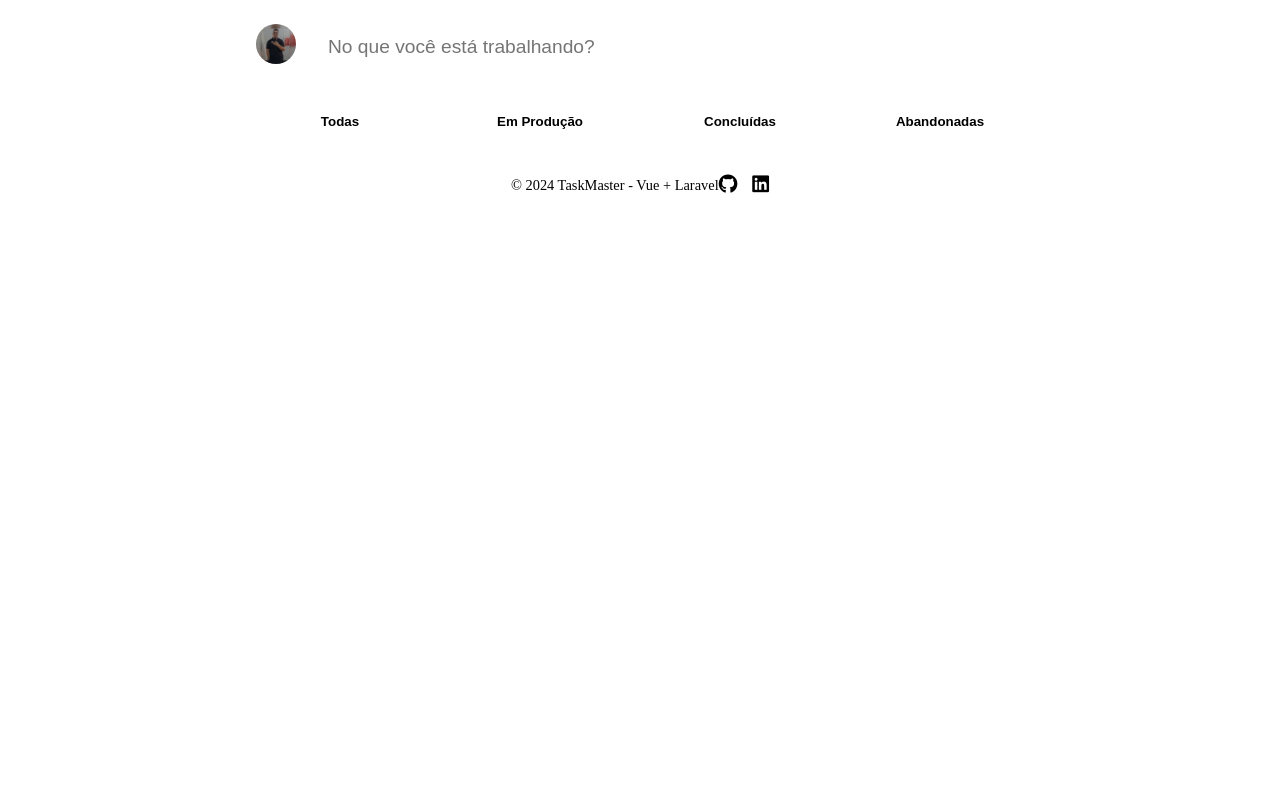
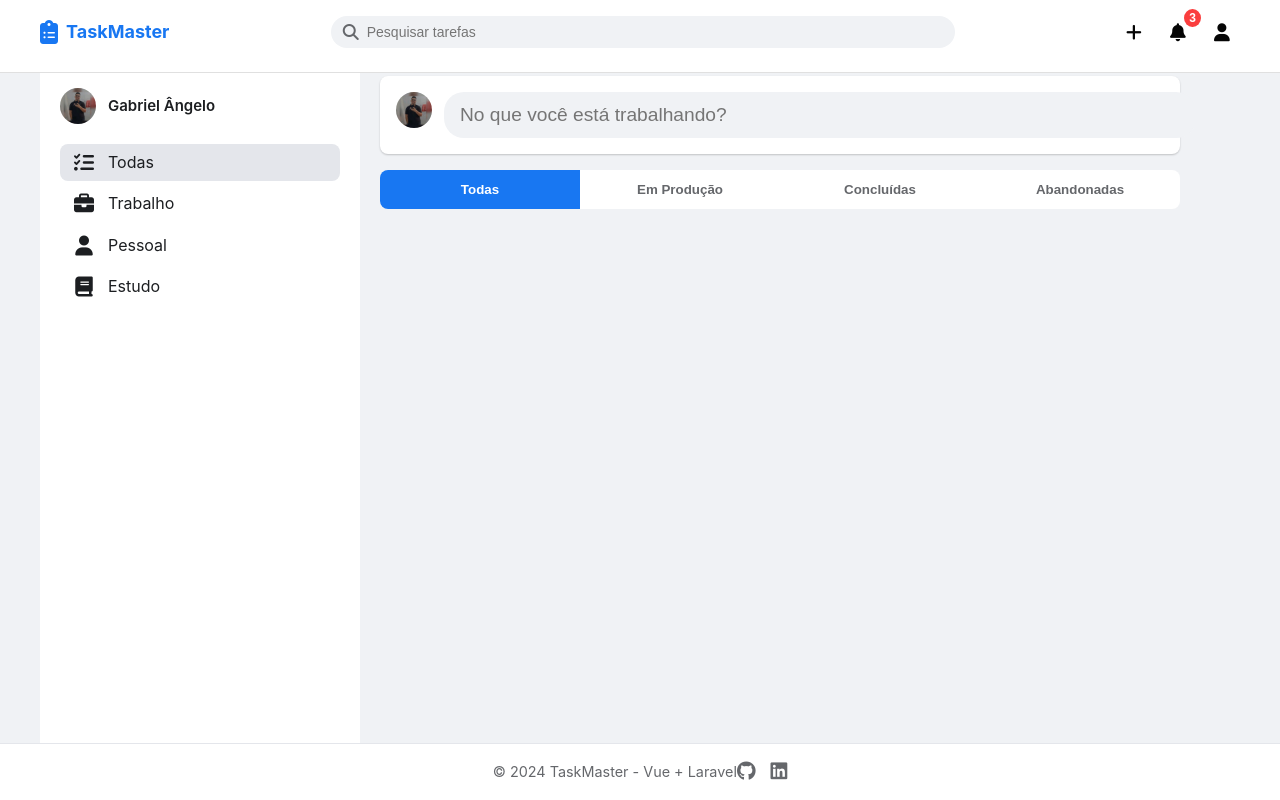
Before and after one commit to DevAngeloOliveira/Vue-TodoList-Front, a Vue app: page / in a window 1280 px wide. Built offline with nearby package versions, Linux system fonts and the light colour scheme.

Commit message:
ajustando

```diff
--- a/src/App.vue
+++ b/src/App.vue
@@ -1,20 +1,17 @@
 <script setup lang="ts">
-// Importação dos componentes e funções necessárias
 import Header from "./components/Header.vue";
 import TodoList from "./components/TodoList.vue";
 import Footer from "./components/Footer.vue";
 import { ref } from "vue";
 
-// Definição da interface Todo
 interface Todo {
   id: number;
   text: string;
   status: "emProducao" | "concluida" | "abandonada";
   category: "trabalho" | "pessoal" | "estudo";
-  subTasks: any[]; // TODO: Definir uma interface específica para SubTask
+  subTasks: any[]; // Você pode definir uma interface para SubTask se necessário
 }
 
-// Array de categorias disponíveis
 const categories = [
   { value: "todas", label: "Todas" },
   { value: "trabalho", label: "Trabalho" },
@@ -22,23 +19,19 @@ const categories = [
   { value: "estudo", label: "Estudo" },
 ];
 
-// Estado reativo para o filtro ativo e lista de todos
 const activeFilter = ref("todas");
 const todos = ref<Todo[]>([]);
 
-// Função para atualizar o filtro ativo
 const setFilter = (filter: string) => {
   activeFilter.value = filter;
 };
 
-// Função para adicionar uma nova tarefa
 const addTodo = (newTodo: Omit<Todo, "id">) => {
   const id =
     todos.value.length > 0 ? Math.max(...todos.value.map((t) => t.id)) + 1 : 1;
   todos.value.push({ ...newTodo, id });
 };
 
-// Função para atualizar uma tarefa existente
 const updateTodo = (updatedTodo: Todo) => {
   const index = todos.value.findIndex((t) => t.id === updatedTodo.id);
   if (index !== -1) {
@@ -46,7 +39,6 @@ const updateTodo = (updatedTodo: Todo) => {
   }
 };
 
-// Função para obter o ícone correspondente a cada categoria
 const getCategoryIcon = (category: string) => {
   switch (category) {
     case "trabalho":
@@ -62,15 +54,33 @@ const getCategoryIcon = (category: string) => {
 </script>
 
 <template>
-  <!-- Estrutura principal da aplicação -->
   <div class="app-container">
     <Header class="header" />
     <div class="content-wrapper">
-      <!-- Barra lateral com informações do usuário e filtros -->
       <aside class="sidebar">
-        <!-- ... (código da barra lateral) ... -->
+        <div class="user-info">
+          <img
+            src="./assets/images/image.png"
+            alt="User Avatar"
+            class="user-avatar"
+          />
+          <span class="user-name">Gabriel Ângelo</span>
+        </div>
+        <nav>
+          <ul>
+            <li v-for="cat in categories" :key="cat.value">
+              <a
+                href="#"
+                @click.prevent="setFilter(cat.value)"
+                :class="{ active: activeFilter === cat.value }"
+              >
+                <i :class="getCategoryIcon(cat.value)"></i>
+                {{ cat.label }}
+              </a>
+            </li>
+          </ul>
+        </nav>
       </aside>
-      <!-- Conteúdo principal com a lista de tarefas -->
       <main class="main-content">
         <TodoList
           :activeFilter="activeFilter"
@@ -85,6 +95,153 @@ const getCategoryIcon = (category: string) => {
 </template>
 
 <style>
-/* Estilos globais e layout principal da aplicação */
-/* ... (estilos CSS) ... */
+:root {
+  --fb-blue: #1877f2;
+  --fb-blue-hover: #166fe5;
+  --fb-gray: #f0f2f5;
+  --fb-dark-gray: #65676b;
+  --fb-light-gray: #e4e6eb;
+  --fb-white: #ffffff;
+  --fb-black: #1c1e21;
+  --fb-green: #42b72a;
+  --fb-red: #ff0000;
+  --border-radius: 8px;
+  --box-shadow: 0 1px 2px rgba(0, 0, 0, 0.2);
+  --transition: all 0.3s ease;
+}
+
+body {
+  font-family: -apple-system, BlinkMacSystemFont, "Segoe UI", Roboto, Helvetica,
+    Arial, sans-serif;
+  margin: 0;
+  padding: 0;
+  background-color: var(--fb-gray);
+  color: var(--fb-black);
+  line-height: 1.34;
+  /* Removido: overflow: hidden; e height: 100vh; */
+}
+
+.app-container {
+  display: flex;
+  flex-direction: column;
+  height: 100vh; /* Alterado de height para min-height */
+}
+
+.header {
+  position: fixed;
+  top: 0;
+  left: 0;
+  right: 0;
+  z-index: 1000;
+  height: 56px; /* Ajuste conforme necessário */
+}
+
+.content-wrapper {
+  display: flex;
+  flex: 1;
+  overflow: hidden;
+  padding-top: 56px; /* Altura do cabeçalho fixo */
+  max-width: 1200px;
+  margin: 0 auto;
+  width: 100%;
+  /* Removido: overflow: hidden; */
+}
+
+.sidebar {
+  width: 280px;
+  padding: 20px;
+  overflow-y: auto;
+  background-color: var(--fb-white);
+  height: calc(100vh - 56px); /* Altura total menos a altura do header */
+}
+
+.user-info {
+  display: flex;
+  align-items: center;
+  padding: 12px 0;
+  margin-bottom: 8px;
+}
+
+.user-avatar {
+  width: 36px;
+  height: 36px;
+  border-radius: 50%;
+  margin-right: 12px;
+}
+
+.user-name {
+  font-weight: 600;
+  font-size: 15px;
+}
+
+.sidebar nav ul {
+  list-style-type: none;
+  padding: 0;
+  margin: 0;
+}
+
+.sidebar nav li {
+  margin-bottom: 4px;
+}
+
+.sidebar nav a {
+  display: flex;
+  align-items: center;
+  padding: 8px 12px;
+  border-radius: 8px;
+  color: var(--fb-black);
+  text-decoration: none;
+  transition: var(--transition);
+}
+
+.sidebar nav a:hover,
+.sidebar nav a.active {
+  background-color: var(--fb-light-gray);
+}
+
+.sidebar nav i {
+  margin-right: 12px;
+  font-size: 20px;
+  width: 24px;
+  text-align: center;
+}
+
+.main-content {
+  flex: 1;
+  padding: 20px;
+  overflow-y: auto;
+  /* Removido: height: 100%; */
+  max-width: 800px;
+  width: 100%;
+  padding-bottom: 60px; /* Adicione espaço para o footer */
+}
+
+.footer {
+  height: 40px; /* Ajuste conforme necessário */
+}
+
+@media (max-width: 1200px) {
+  .content-wrapper {
+    padding: 76px 20px 0; /* 56px (header) + 20px (padding-top) */
+  }
+}
+
+@media (max-width: 992px) {
+  .content-wrapper {
+    flex-direction: column;
+  }
+
+  .sidebar {
+    width: 100%;
+    height: auto;
+    max-height: 30vh;
+  }
+
+  .main-content {
+    height: calc(
+      100vh - 56px - 30vh - 40px
+    ); /* Ajuste para considerar header, sidebar e footer */
+    max-height: none;
+  }
+}
 </style>
--- a/src/components/Header.vue
+++ b/src/components/Header.vue
@@ -1,35 +1,182 @@
 <script setup lang="ts">
 import { ref } from "vue";
-
 // Estado reativo para controle da barra de pesquisa e notificações
 const isSearchFocused = ref(false);
 const notificationCount = ref(3); // Exemplo de contagem de notificações
-
 // Funções para manipulação de eventos do cabeçalho
 const addTask = () => {
+  // Lógica para adicionar tarefa
   // TODO: Implementar lógica para adicionar tarefa
   console.log("Adicionar tarefa");
 };
-
 const toggleNotifications = () => {
+  // Lógica para abrir/fechar notificações
   // TODO: Implementar lógica para abrir/fechar notificações
   console.log("Toggle notificações");
 };
-
 const toggleUserMenu = () => {
+  // Lógica para abrir/fechar menu do usuário
   // TODO: Implementar lógica para abrir/fechar menu do usuário
   console.log("Toggle menu do usuário");
 };
+// Removido: const emit e toggleTheme
 </script>
 
 <template>
   <!-- Estrutura do cabeçalho -->
   <header class="header">
+    <div class="header-content">
+      <div class="logo">
+        <i class="fas fa-clipboard-list"></i>
+        <h1>TaskMaster</h1>
+      </div>
+      <div class="search-bar" :class="{ 'search-bar-focus': isSearchFocused }">
+        <i class="fas fa-search"></i>
+        <input
+          type="text"
+          placeholder="Pesquisar tarefas"
+          @focus="isSearchFocused = true"
+          @blur="isSearchFocused = false"
+        />
+      </div>
+      <div class="user-actions">
+        <button class="icon-btn" title="Adicionar tarefa" @click="addTask">
+          <i class="fas fa-plus"></i>
+        </button>
+        <button
+          class="icon-btn"
+          title="Notificações"
+          @click="toggleNotifications"
+        >
+          <i class="fas fa-bell"></i>
+          <span v-if="notificationCount" class="notification-badge">{{
+            notificationCount
+          }}</span>
+        </button>
+        <button class="icon-btn" title="Perfil" @click="toggleUserMenu">
+          <i class="fas fa-user"></i>
+        </button>
+        <!-- Removido: botão de alternar tema -->
+      </div>
+    </div>
     <!-- ... (código do cabeçalho) ... -->
   </header>
 </template>
 
 <style scoped>
+.header {
+  background-color: #ffffff;
+  border-bottom: 1px solid #e0e0e0;
+  padding: 8px 16px;
+}
+.header-content {
+  display: flex;
+  align-items: center;
+  justify-content: space-between;
+  max-width: 1200px;
+  margin: 0 auto;
+}
+.logo {
+  display: flex;
+  align-items: center;
+  color: #1877f2;
+  font-weight: bold;
+}
+.logo i {
+  font-size: 24px;
+  margin-right: 8px;
+}
+.logo h1 {
+  font-size: 18px;
+}
+.search-bar {
+  flex-grow: 1;
+  max-width: 600px;
+  margin: 0 16px;
+  position: relative;
+  background-color: #f0f2f5;
+  border-radius: 20px;
+  padding: 4px 12px;
+  display: flex;
+  align-items: center;
+  transition: box-shadow 0.3s ease;
+}
+.search-bar-focus {
+  box-shadow: 0 0 0 2px #1877f2;
+}
+.search-bar i {
+  color: #65676b;
+  margin-right: 8px;
+  pointer-events: none; /* Impede que o ícone seja selecionável */
+}
+.search-bar input {
+  flex-grow: 1;
+  border: none;
+  background-color: transparent;
+  font-size: 14px;
+  padding: 4px 0;
+  outline: none;
+}
+.user-actions {
+  display: flex;
+  gap: 8px;
+}
+.icon-btn {
+  background-color: transparent;
+  border: none;
+  border-radius: 50%;
+  width: 36px;
+  height: 36px;
+  display: flex;
+  align-items: center;
+  justify-content: center;
+  cursor: pointer;
+  position: relative;
+  transition: background-color 0.3s ease;
+}
+.icon-btn:hover {
+  background-color: #f0f2f5;
+}
+.icon-btn:active {
+  background-color: #e4e6eb;
+}
+.icon-btn i {
+  font-size: 18px;
+  color: #050505;
+}
+.notification-badge {
+  position: absolute;
+  top: -5px;
+  right: -5px;
+  background-color: #fa3e3e;
+  color: white;
+  border-radius: 50%;
+  padding: 2px 5px;
+  font-size: 12px;
+  font-weight: bold;
+}
+@keyframes pulse {
+  0% {
+    transform: scale(1);
+  }
+  50% {
+    transform: scale(1.1);
+  }
+  100% {
+    transform: scale(1);
+  }
+}
+.icon-btn:hover .notification-badge {
+  animation: pulse 0.5s infinite;
+}
+@media (max-width: 768px) {
+  .logo h1 {
+    display: none;
+  }
+  .search-bar {
+    max-width: 50%;
+  }
+}
 /* Estilos específicos do cabeçalho */
 /* ... (estilos CSS) ... */
 </style>
```
